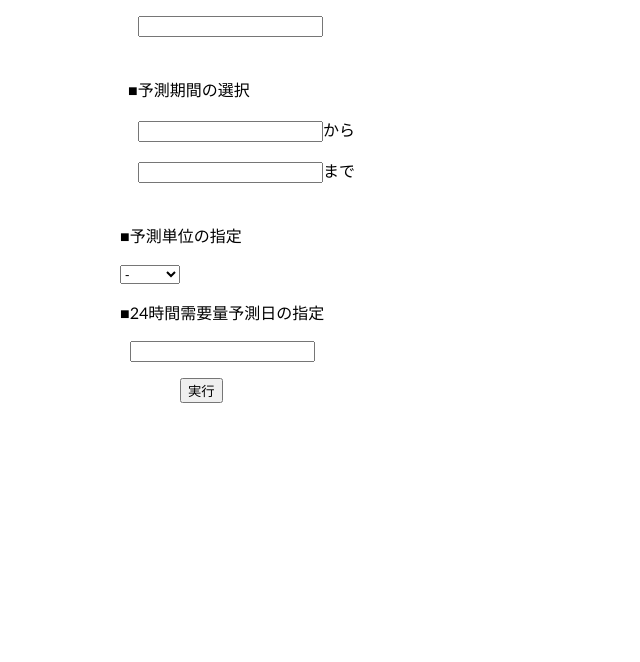
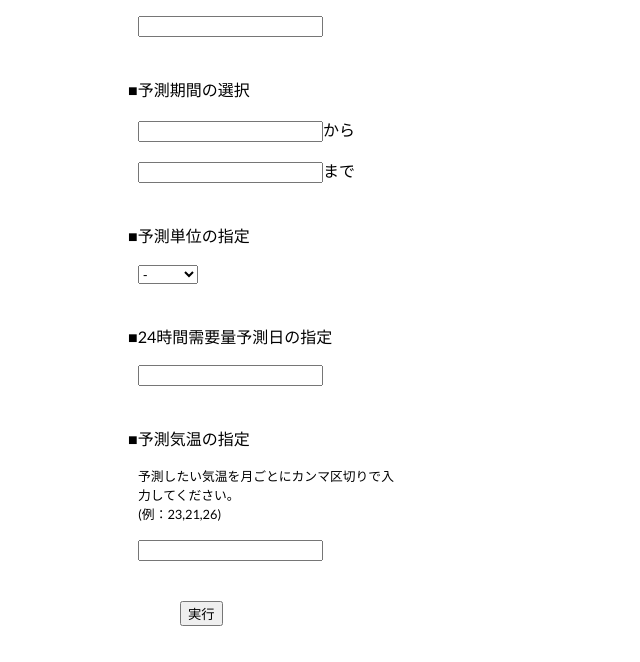
Before and after one commit to yuta-natori/HEMS_energy, a Django app: page /chouki_yosoku in a window 1280 px wide. Shown: the part 366-1028 px from the top of the page, without its empty margins (0-640 px from the left). Before the commit the page ends 769 px from the top, so only its background shows below. Run offline with Django 3.2, Linux system fonts and the light colour scheme; some libraries are stand-ins or nearby versions.

Commit message:
長期予測、需要モデリング画面調整

```diff
--- a/app/static/css/chouki_yosoku.css
+++ b/app/static/css/chouki_yosoku.css
@@ -187,25 +187,29 @@ body {
 	margin-left: 10px;
 }
 
-.bunsekijiki {
+.tanni_select {
 	padding-left: .5em;
 	padding-bottom: .5em;
 }
 
-.jiki_select {
+.tanni_form {
 	margin-left: 10px;
 }
 
-.number_input {
+.yosoku_select {
 	padding-left: .5em;
 	padding-bottom: .5em;
 }
 
-.normal_number_input {
+.yosokukion_select {
 	padding-left: .5em;
 	padding-bottom: .5em;
 }
 
+.yosokukion_description {
+	margin-left: 10px;
+	font-size: 80%;
+}
 
 .form_number {
 	margin-left: 10px;
--- a/app/static/css/jyuyou_modeling.css
+++ b/app/static/css/jyuyou_modeling.css
@@ -187,16 +187,16 @@ body {
 	margin-left: 10px;
 }
 
-.tanni_select {
+.number_input {
 	padding-left: .5em;
 	padding-bottom: .5em;
 }
 
-.tanni_form {
+.form_number {
 	margin-left: 10px;
 }
 
-.yosoku_select {
+.normal_number_input {
 	padding-left: .5em;
 	padding-bottom: .5em;
 }
--- a/app/templates/app/chouki_yosoku.html
+++ b/app/templates/app/chouki_yosoku.html
@@ -100,7 +100,7 @@
 
 						<div class="tanni_select">
 							<p>■予測単位の指定</p>
-							<p class="tanni_form"><select name="tanni"required>
+							<p class="tanni_form"><select name="tanni" required>
 							<option value="">-</option>
 							<option value="month">month</option>
 							<option value="day">day</option>
@@ -111,6 +111,15 @@
 						<div class="yosoku_select">
 							<p>■24時間需要量予測日の指定</p>
 							<p class="yyyymmdd"><input type="text" id="datepicker" required></p>
+						</div>
+
+						<div class="yosokukion_select">
+							<p>■予測気温の指定</p>
+							<p class="yosokukion_description">
+								予測したい気温を月ごとにカンマ区切りで入力してください。<br>
+								(例：23,21,26)
+							</p>
+							<p class="form_number"><input type="number"></p>
 						</div>
 
 						<div class="submit_buttom">
--- a/app/templates/app/jyuyou_modeling.html
+++ b/app/templates/app/jyuyou_modeling.html
@@ -188,7 +188,7 @@
 							<p>third tab text</p>
 						</div>
 
-					</div>--->
+					</div>-->
 
 				</div>
 
```
